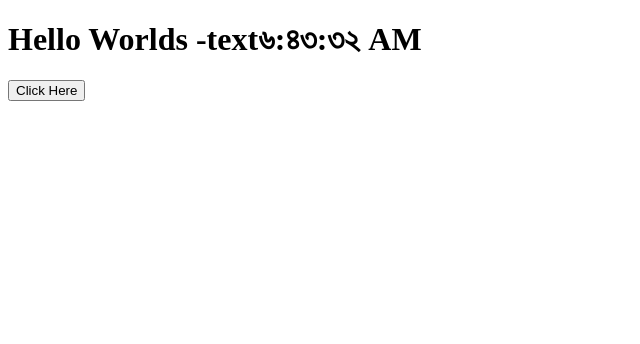
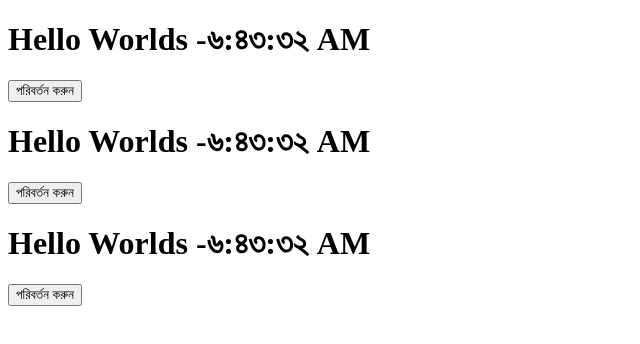
Before and after one commit to arifhossanit/my-react, a React (Create React App) app: page / in a window 1280 px wide. Shown: the top 344 px of the page, without its empty margins (0-640 px from the left). Built offline with nearby package versions, Linux system fonts and the light colour scheme.

Commit message:
Conditional Rendering, List and Keys

```diff
--- a/src/App.js
+++ b/src/App.js
@@ -1,10 +1,10 @@
 import './App.css';
-import Clock from './components/Clock';
+import ClockList from './components/ClockList';
 
 function App() {
-    console.log('app com');
+    const quantities=[1,2,3];
     return (
-         <Clock>text</Clock>
+         <ClockList quantities={quantities}/>
     );
 }
 
--- a/src/components/Button.jsx
+++ b/src/components/Button.jsx
@@ -11,10 +11,15 @@
     return true;
   }
   render() {
-    console.log('button com');
-    const {change, local}=this.props;
+    const {change, local, show, enable}=this.props;
+    if (!enable) return null;
     return (
-      <button type='button' onClick={()=>change(local)}>Click Here</button>
+      <>
+        <button type='button' onClick={()=>change(local)}>
+          { local==='bn-BD' ? 'Change here': 'পরিবর্তন করুন'}
+        </button>
+          {show && <p>Hello</p> }
+      </>
     )
   }
 }
--- a/src/components/Clock.js
+++ b/src/components/Clock.js
@@ -25,14 +25,19 @@
   }
     render(){
       console.log('clock com');
-      const {date, local} = this.state;
+      let {date, local} = this.state;
       return (
         <div>
           <h1 className='heading'>
             Hello Worlds -{this.props.children}
             <span>{date.toLocaleTimeString(local)}</span>
           </h1>
-          <Button change={this.handleClick} local='en-US'>Change</Button>
+          {
+          local==='en-US' ? (<Button change={this.handleClick} local='bn-BD' show />)
+                          : (<Button change={this.handleClick} local='en-US' show={false} enable />)
+
+          }
+
         </div>
         );
   }
--- /dev/null
+++ b/src/components/ClockList.jsx
@@ -0,0 +1,12 @@
+import React from 'react';
+import Clock from './Clock';
+
+export default function ClockList({quantities = []}) {
+  return (
+    <div>
+        {quantities.map(()=>(
+        <Clock key={Math.random()} />
+        ))}
+    </div>
+  )
+}
```
